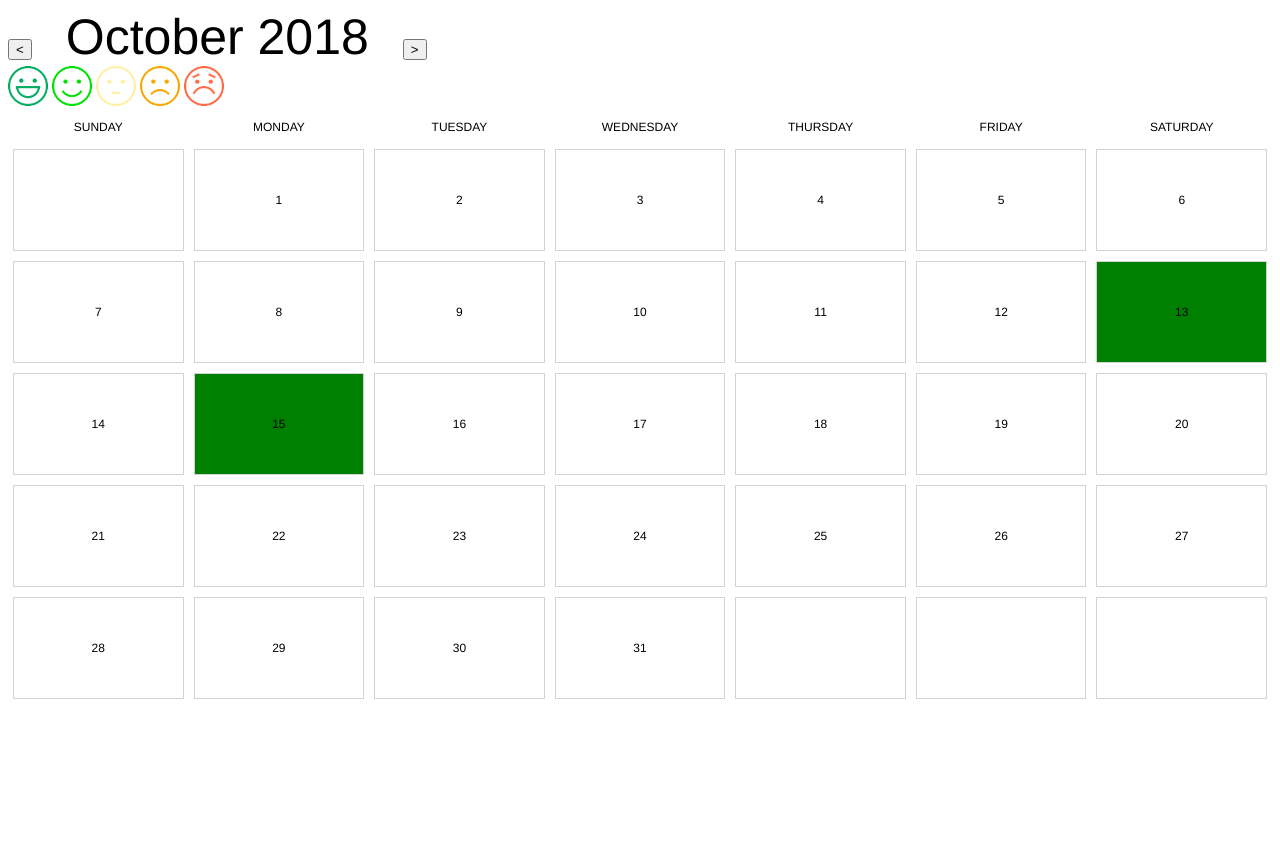
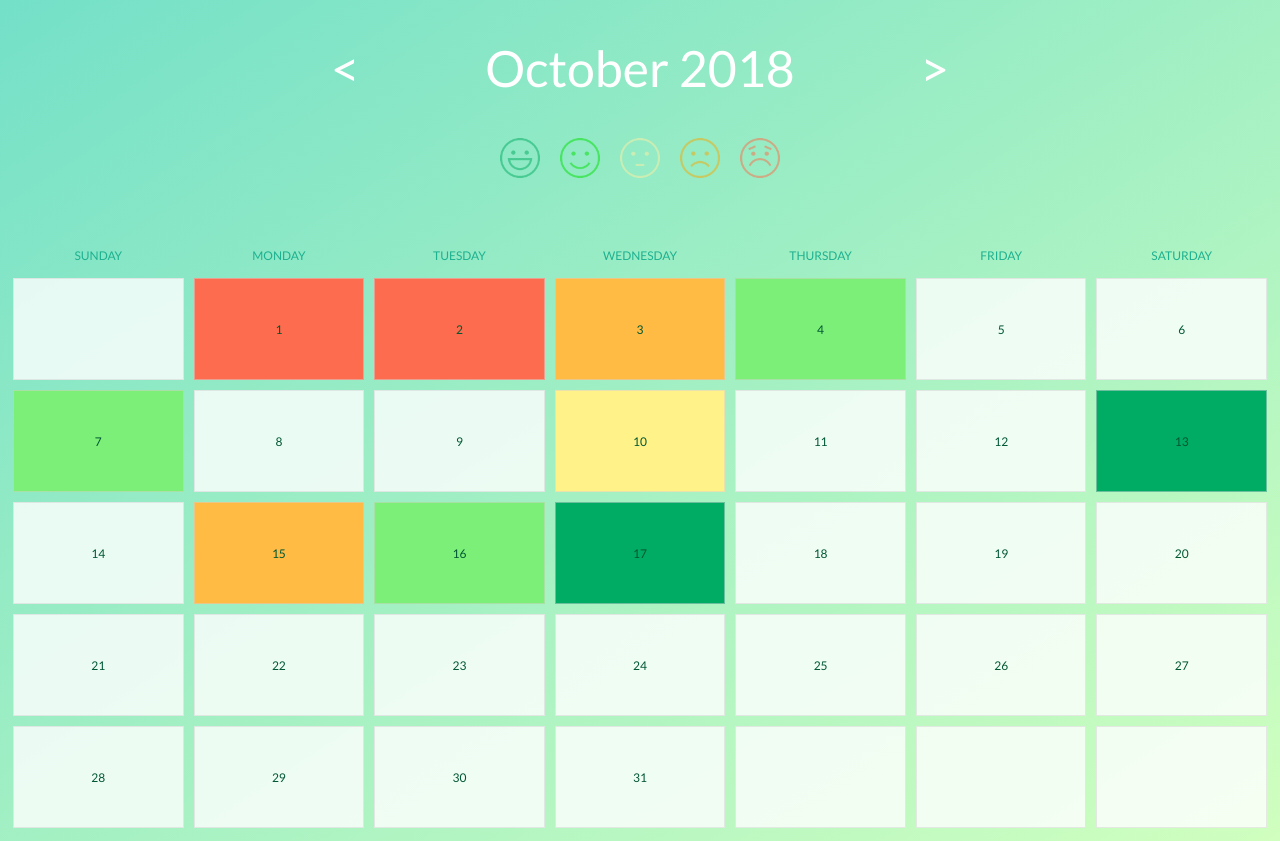
Before and after one commit to rachelmds/MoodTracker, a plain HTML site: page index.html in a window 1280 px wide. Before the commit the page ends 800 px from the top, so only its background shows below. Drawn offline with nearby package versions, Linux system fonts and the light colour scheme.

Commit message:
Update 2 - final class
Fixed bug on "today" function

```diff
--- a/js/app.js
+++ b/js/app.js
@@ -79,7 +79,7 @@ function drawCal(firstDay, lastDay) {
 	const dateCells = $('.flex-container:not(.js-weekdays) .col-25');
 	dateCells.empty();
 	(dateCells || []).each(function() {
-		$(this).css('background-color', 'white')
+		$(this).css('background-color', 'rgba(255,255,255,0.8')
 	})
 	for (let i = 1; i <= lastDayOfMonth; i++) {
 		const cell = $(dateCells[firstDayOfMonth + i - 1]);
@@ -90,7 +90,7 @@ function drawCal(firstDay, lastDay) {
 		cellDate.setDate(i);
 		const today = data[getDateKey(cellDate)] || [];
 		let index = getIndexOfMaxArr(today);
-		const colors = ["green", "lightgreen", "yellow", "lightred", "red"];
+		const colors = ["#00ab64", "#7bef77", "#fff288", "#ffbb43", "#fd6c4e"];
 
 
 		if (typeof index !== "undefined") {
@@ -119,28 +119,55 @@ function render(offset = 0) {
 }
 
 
-const data = {
-	"9-13-2018": [
-		0,
-		0,
-		0,
-		0,
-		0,
-	],
-	"9-15-2018": [
-		4,
-		0,
-		1,
-		0,
-		0,
-	],
-	"10-1-2018": [
-		5,
-		0,
-		0,
-		0,
-		0
-	]
+const data = { // pre-populated samples
+	//october
+	"9-1-2018": [0,0,0,0,5,],
+	"9-2-2018": [0,0,0,0,5,],
+	"9-3-2018": [0,0,0,3,1,],
+	"9-4-2018": [0,3,0,0,0,],
+	"9-3-2018": [0,0,0,3,1,],
+	"9-7-2018": [0,6,1,0,0,],
+	"9-10-2018": [0,0,1,0,0,],
+	"9-13-2018": [3,0,1,0,0,],
+	"9-15-2018": [0,0,1,3,0,],
+	"9-16-2018": [1,3,0,0,0],
+	"9-17-2018": [5,0,0,0,0,],
+
+	//september
+	"8-1-2018": [0,3,0,0,0,],
+	"8-3-2018": [0,0,0,3,1,],
+	"8-4-2018": [0,3,0,0,0,],
+	"8-5-2018": [0,0,0,0,1,],
+	"8-7-2018": [0,0,6,0,0,],
+	"8-9-2018": [0,0,1,0,0,],
+	"8-15-2018": [3,0,1,0,0,],
+	"8-16-2018": [0,0,1,3,0,],
+	"8-19-2018": [5,0,0,0,0,],
+	"8-20-2018": [0,0,3,1,2,],
+	"8-21-2018": [0,5,0,0,3,],
+	"8-25-2018": [0,3,0,3,1,],
+	"8-26-2018": [0,2,5,0,0,],
+	"8-27-2018": [0,0,0,3,1,],
+	"8-28-2018": [0,6,1,0,0,],
+	"8-29-2018": [3,0,1,0,0,],
+	"8-30-2018": [3,0,1,0,0,],
+
+	//august
+	"7-1-2018": [0,0,0,2,0,],
+	"7-4-2018": [0,0,0,3,1,],
+	"7-5-2018": [0,3,0,0,0,],
+	"7-6-2018": [0,0,0,0,1,],
+	"7-7-2018": [0,0,6,0,0,],
+	"7-13-2018": [0,0,1,0,0,],
+	"7-15-2018": [3,0,1,0,0,],
+	"7-18-2018": [0,0,1,3,0,],
+	"7-19-2018": [5,0,0,0,0,],
+	"7-20-2018": [0,0,3,1,2,],
+	"7-22-2018": [0,5,0,0,3,],
+	"7-25-2018": [0,3,0,3,1,],
+	"7-28-2018": [0,2,5,0,0,],
+	"7-29-2018": [0,0,0,3,1,],
+	"7-31-2018": [0,6,1,0,0,],
 }
 
 let offset = 0;
@@ -163,8 +190,18 @@ buttons.on('click', function(e) {
 	const d = new Date();
 	console.log(button, button.index()-1)
 
-	const today = data[getDateKey(d)];
-	today[button.index()-1]++;
+	let today = data[getDateKey(d)];
+	if (!today) {
+		data[getDateKey(d)] = [
+			0,
+			0,
+			0,
+			0,
+			0
+		]
+		today = data[getDateKey(d)]
+	}
+	today[button.index()]++;
 	render(offset);
 
 	console.log(today)
--- a/styles/main.css
+++ b/styles/main.css
@@ -1,44 +1,108 @@
+.gradient {
+	background-image: linear-gradient(to bottom right, #74e0c8, #d0ffbf);
+}
+
 .title {
 	font-size: 50px;
 	text-align: center;
-font-family: helvetica;
+	font-family: 'Lato', sans-serif;
+	color: #fff;
 	padding: 30px;
+	cursor: default;
+	display: inline-block;
+	width: 500px;
+}
+
+.js-prev, .js-next {
+	font-family: 'Lato';
+	font-size: 50px;
+	color: #fff;
+	transition-duration: 0.4s;
+	background:none;
+	background-color: inherit;
+    border:none;
+    margin:0;
+    padding:0;
+    cursor: pointer;
+}
+
+.js-prev:hover, .js-next:hover{
+    color: #1db190;
+}
+
+.js-button {
+	margin: 10px;
+	opacity: 0.5;
+	transition-duration: 0.4s;
+}
+
+.js-button:hover {
+	opacity: 1.0;
+}
+
+.nav-bar {
+	display: flex;
+	align-items: center;
+	justify-content: center;
+	font-family: 'Lato';
+	font-size: 40px;
+	border: 0px;
+	background: none;
+}
+
+.mood-bar {
+	display: flex;
+	align-items: center;
+	justify-content: center;
+	margin-bottom: 50px;
 }
 
 .flex-container {
 	display: flex;
-flex-wrap;
+	flex-wrap
 }
 
 .full-center {
 	justify-content: center;
-align-items: center
+	align-items: center;
 }
 
 .calendar-weekday {
 	font-style: bold;
-font-family: helvetica;
+	font-family: 'Lato';
 	padding: 10px;
 	font-size: 12px;
+	color: #006850;
 	text-transform: uppercase;
 }
 
 .no-col {
-background-color: #eaeaea;
-font-family: helvetica;
+	font-family: 'Lato';
 }
 
 .col {
-border: 1px solid #d3d3d3;
+	border: 1px solid rgba(211,211,211,.5);
 	min-height: 100px;
-font-family: helvetica;
+	font-family: 'Lato';
 	margin: 5px;
 	font-size: 12px;
+	background-color: rgba(211,211,211,.5);
+	transition: all 0.5s;
+}
+
+.col:hover {
+	background-color: rgba(255,255,255, 0.3) !important;
+	cursor: default;
 }
 
 .col-25 {
 	width: 25%;
-font-family: helvetica;
+	font-family: 'Lato';
+	color: #005733;
+}
+
+.calendar-weekday {
+	color: #1db190;
 }
 
 .optional {
```
Lines whose indentation alone changed are shown as unchanged.
